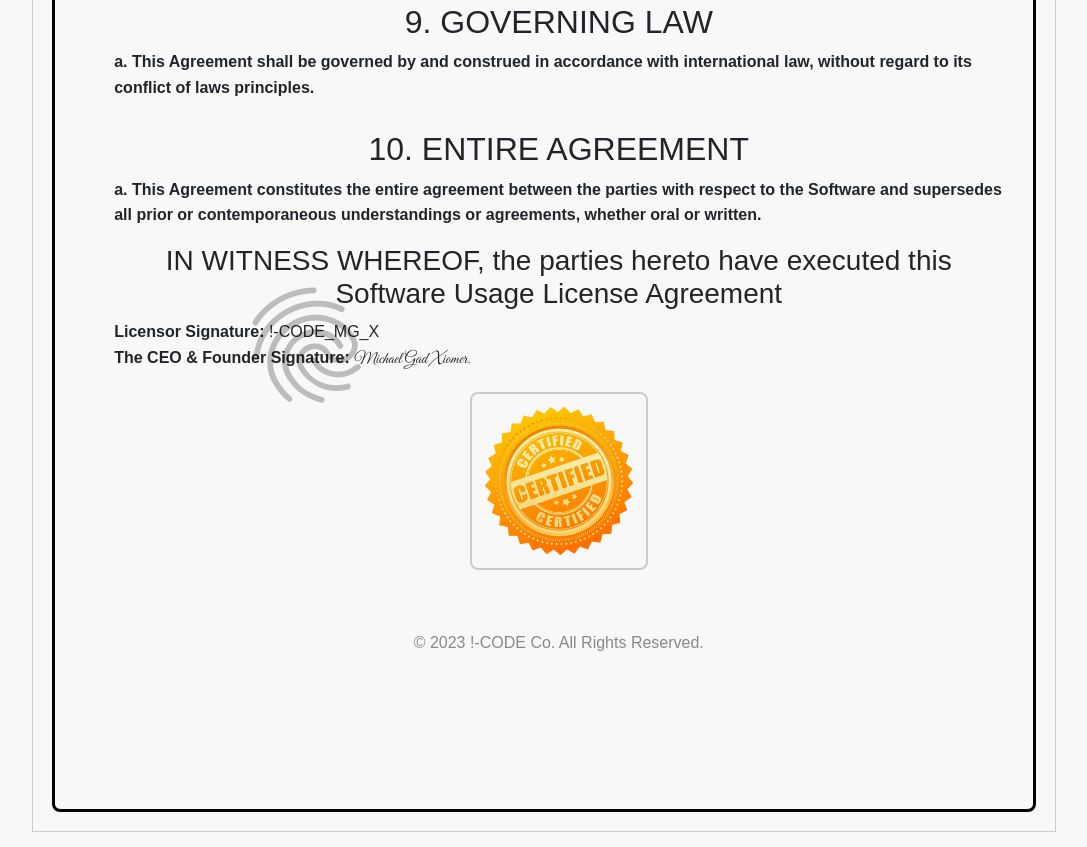
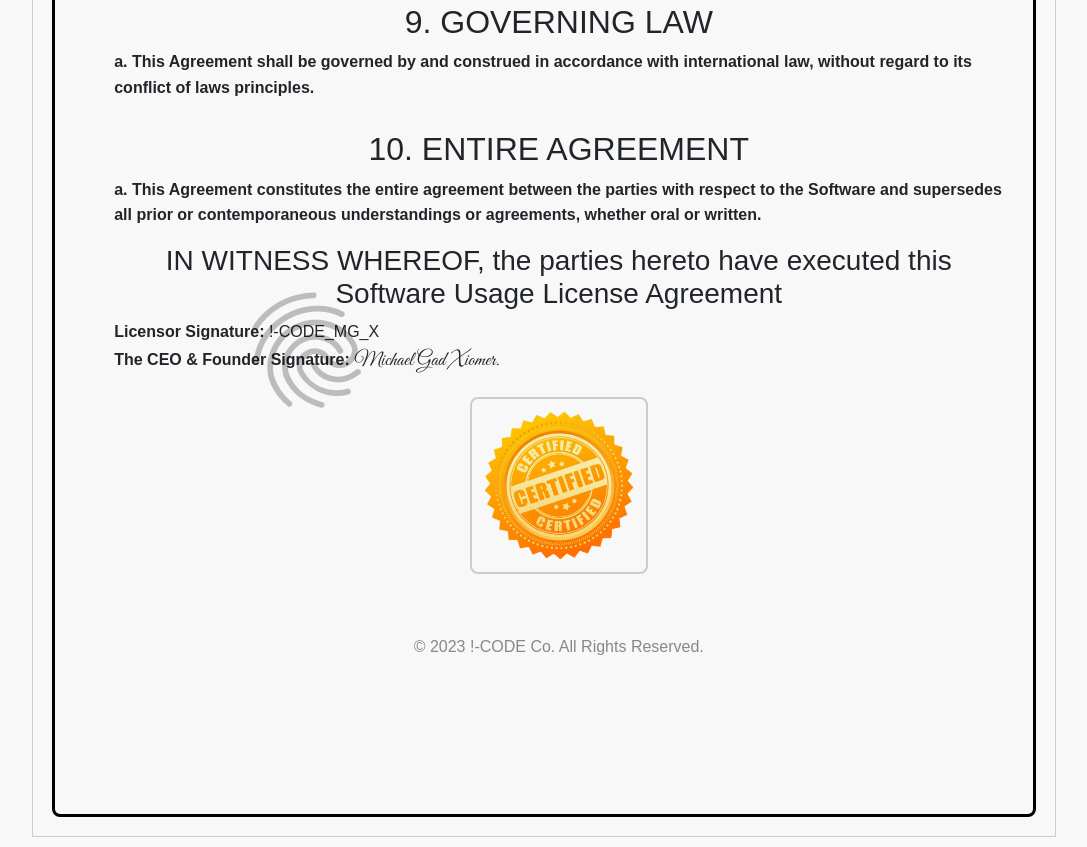
Before and after one commit to unknown-sudo-max/zone, a plain HTML site: page !-CODE/LICENSE-AGREEMENT.html in a window 1280 px wide. Shown: the part 1703-2550 px from the top of the page, without its empty margins (96-1183 px from the left). Drawn offline with nearby package versions, Linux system fonts and the light colour scheme.

Commit message:
Update LICENSE-AGREEMENT.html

```diff
--- a/!-CODE/LICENSE-AGREEMENT.html
+++ b/!-CODE/LICENSE-AGREEMENT.html
@@ -189,7 +189,7 @@
                 <!-- Add more sections here following the same structure -->
 
                 <h3>IN WITNESS WHEREOF, the parties hereto have executed this Software Usage License Agreement</h3>
-                <p><strong>Licensor Signature:</strong> !-CODE_MG_X<br> <strong>The CEO & Founder Signature: </strong><e style="font-family: 'Great Vibes', cursive;">Michael Gad Xiomer.</e></p>
+                <p><strong>Licensor Signature:</strong> !-CODE_MG_X<br> <strong>The CEO & Founder Signature: </strong><e style="font-family: 'Great Vibes', cursive; font-size:20px;">Michael Gad Xiomer.</e></p>
                 <span class="material-symbols-outlined">fingerprint</span>
                 <div class="img"><img src=".\images\certificate.png"></div>
 
```
